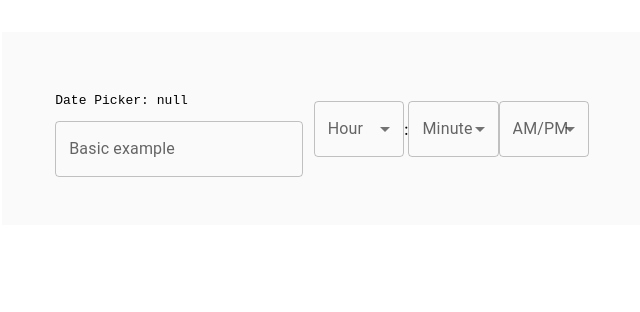
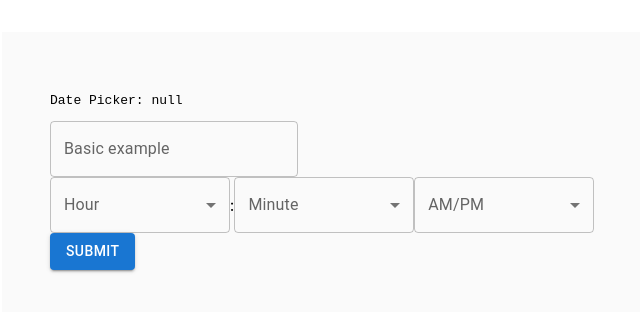
Before and after one commit to cleph01/tap-2-reach, a Next.js app: page /business/notification/1 in a window 1280 px wide. Shown: the top 312 px of the page, without its empty margins (318-958 px from the left). Built offline with nearby package versions, Linux system fonts and the light colour scheme; no server answers.

Commit message:
Notification date and time picker submitting correctly to db with appropriate Timestamp obj for firestore syntax

```diff
--- a/pages/business/notification/[id].js
+++ b/pages/business/notification/[id].js
@@ -1,14 +1,42 @@
 import { useState } from "react";
+
+import { collection, addDoc, Timestamp } from "firebase/firestore";
+
+import { db } from "../../../utils/db/firebaseConfig";
 
 import NotificationDatePicker from "../../../components/business/notification/DatePicker";
 import TimePicker from "../../../components/business/notification/TimePicker";
+import { Button } from "@mui/material";
 
 import styles from "../../../styles/components/business/notification/AddNotification.module.scss";
+import { AssignedAddOnContext } from "twilio/lib/rest/api/v2010/account/incomingPhoneNumber/assignedAddOn";
 
 const Notification = () => {
     const [time, setTime] = useState({ hour: "", minute: "", meridiem: "" });
     const [date, setDate] = useState(null);
 
+    const onSubmit = async (e) => {
+        e.preventDefault();
+
+        const todayStr = `${today?.toLocaleDateString()} ${time?.hour}:${
+            time?.minute
+        } ${time?.meridiem}`;
+        console.log(todayStr);
+
+        const dataObj = {
+            customerId: "abx",
+            customerCell: "9143125729",
+            message: "Don't forget your appt on Jan 1. 2023 @ 3:00pm",
+            from: "9144001284",
+            notifyOn: Timestamp.fromDate(new Date(todayStr)),
+            createdOn: Timestamp.fromDate(new Date()),
+        };
+        const docRef = await addDoc(collection(db, "notifications"), dataObj);
+
+        if (docRef.id) {
+            console.log("Notication Saved");
+        }
+    };
     const today = new Date(date);
 
     const todayStr = `${today?.toLocaleDateString()} ${time?.hour}:${
@@ -20,8 +48,13 @@ const Notification = () => {
     return (
         <div className={styles.container}>
             <div className={styles.wrapper}>
-                <NotificationDatePicker date={date} setDate={setDate} />
-                <TimePicker time={time} setTime={setTime} />
+                <div>
+                    <NotificationDatePicker date={date} setDate={setDate} />
+                    <TimePicker time={time} setTime={setTime} />
+                </div>
+                <Button variant="contained" color="primary" onClick={onSubmit}>
+                    Submit
+                </Button>
             </div>
         </div>
     );
--- a/styles/components/business/notification/AddNotification.module.scss
+++ b/styles/components/business/notification/AddNotification.module.scss
@@ -4,8 +4,6 @@
     align-items: center;
 
     .wrapper {
-        display: flex;
-        justify-content: space-around;
         background-color: #fafafa;
         width: 50%;
         margin-top: 2rem;
```
